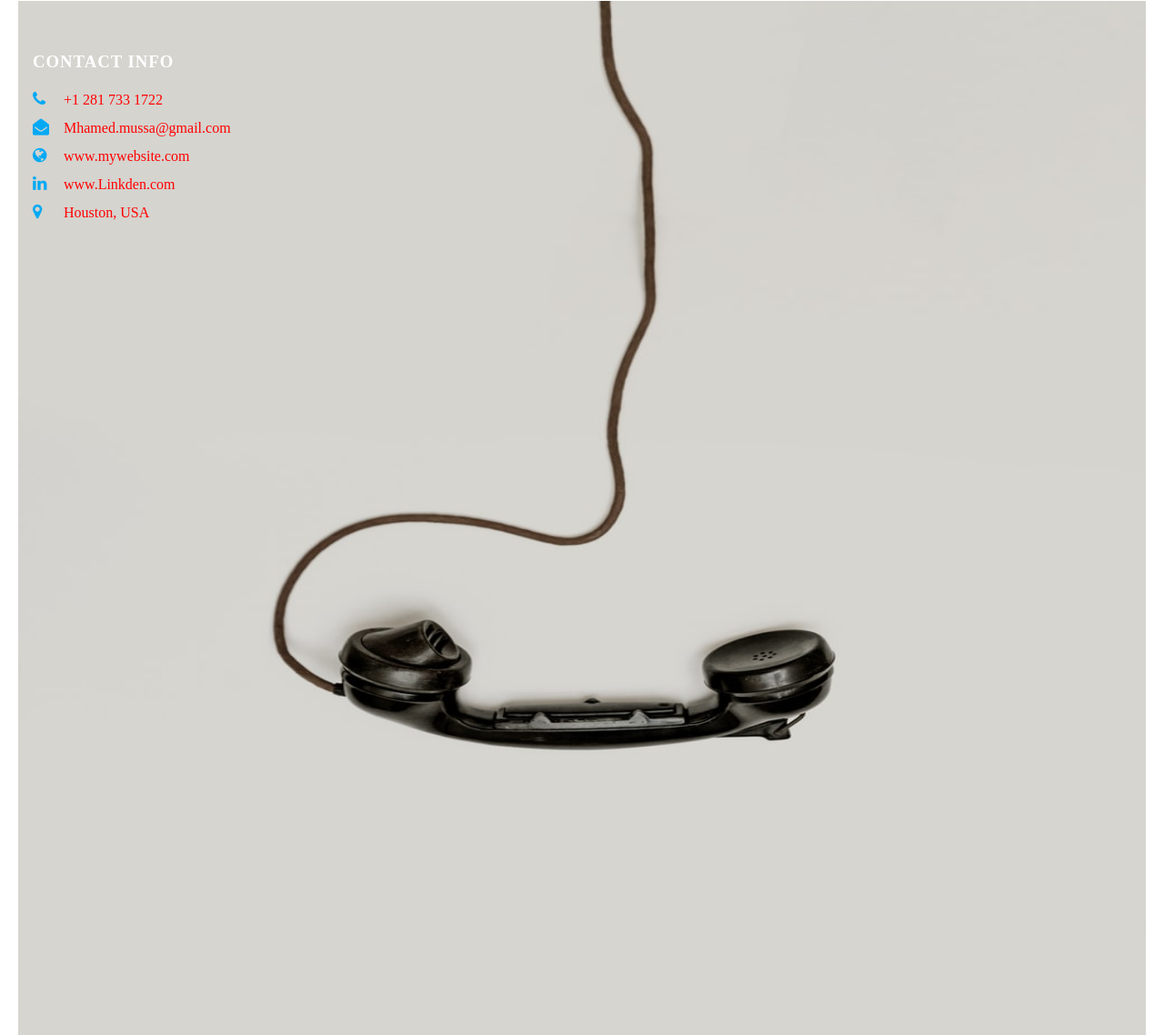
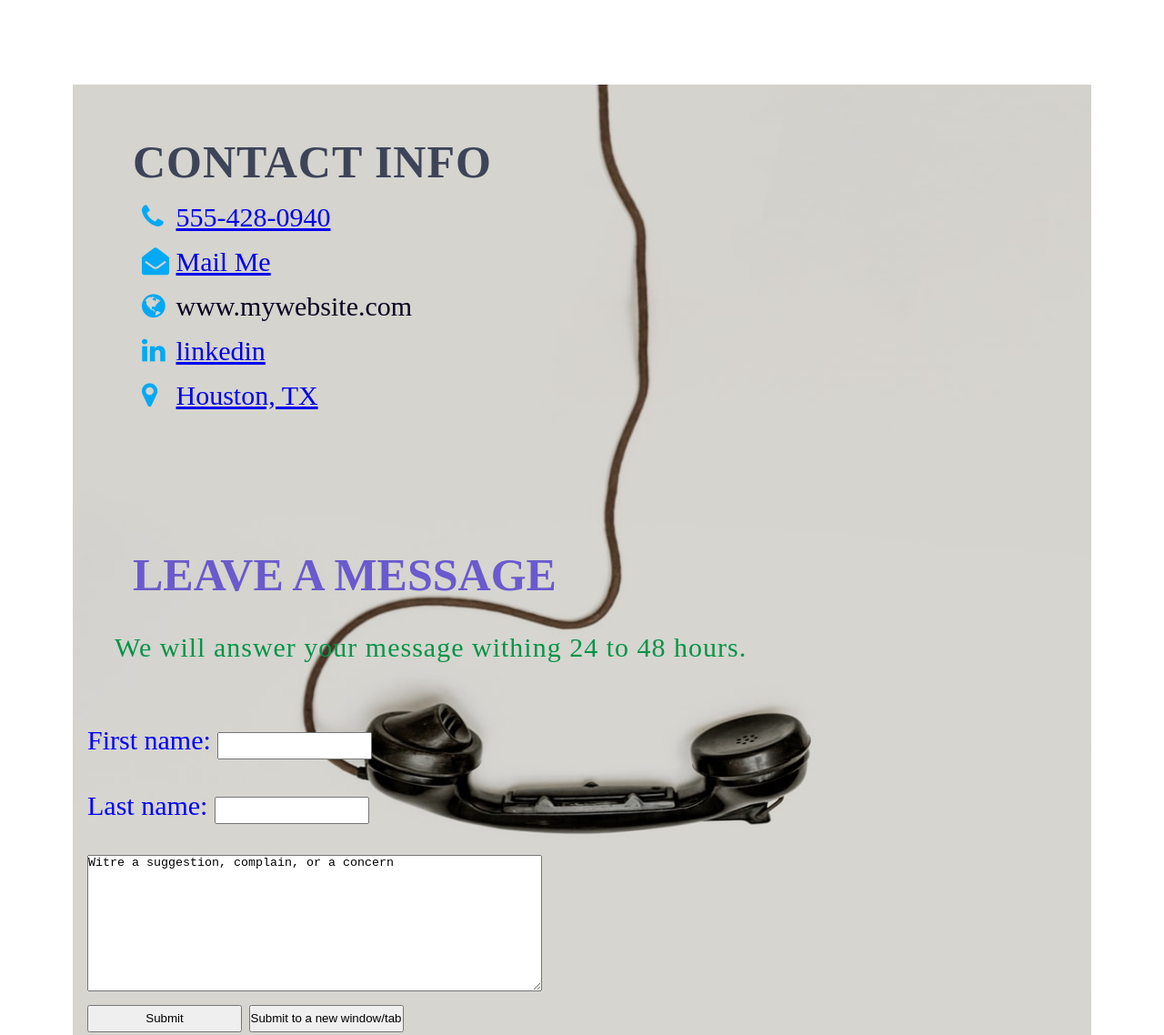
Before and after one commit to MDarmussa/90-s-Style-Website-, a plain HTML site: page pages/contact.html in a window 1280 px wide. Shown: the part 147-1285 px from the top of the page at 91% size. Drawn offline with Linux system fonts and the light colour scheme.

Commit message:
updating contacing file

```diff
--- a/pages/contact.html
+++ b/pages/contact.html
@@ -22,22 +22,24 @@
                     </ul>
                </div>
                <div class="right-side">
-                    <div>Mohammad Darmussa contact</div>
+                    <div>Mohammad Darmussa</div>
                </div>
           </div>
      </div>
 
      <div class="contact-content">
+
           <div class="contactInfo">
                <h3 class="title">Contact Info</h3>
                <ul>
                     <li>
                          <span class="icon"><i class="fa fa-phone" aria-hidden="true"></i></i></span>
-                         <span class="text">+1 281 733 1722</span>
+                         <span class="text"><a href="tel:5554280940">555-428-0940</a></span>
+
                     </li>
                     <li>
                          <span class="icon"><i class="fa fa-envelope-open" aria-hidden="true"></i></span>
-                         <span class="text">Mhamed.mussa@gmail.com</span>
+                         <span class="text"><a href="mailto:mhamed.mussa@gmail.com">Mail Me</a></span>
                     </li>
                     <li>
                          <span class="icon"><i class="fa fa-globe" aria-hidden="true"></i></span>
@@ -45,13 +47,28 @@
                     </li>
                     <li>
                          <span class="icon"><i class="fa fa-linkedin" aria-hidden="true"></i></span>
-                         <span class="text">www.Linkden.com</span>
+                         <span class="text"><a href="https://www.linkedin.com/in/m-darmussa-9292aa187/">linkedin</a></span>
                     </li>
                     <li>
                          <span class="icon"><i class="fa fa-map-marker" aria-hidden="true"></i></span>
-                         <span class="text">Houston, USA</span>
+                         <span class="text"><a href="https://goo.gl/maps/5x6UsVLNq2NA3DNW8">Houston, TX</a></span>
                     </li>
-               </ul>
+               </ul><br><br><br><br>
+
+          <h2>Leave a Message</h2><br>
+
+          <p>We will answer your message withing 24 to 48 hours.</p>
+          <br><br>
+          <form action="/action_page.php">
+               <label for="fname">First name:</label>
+               <input type="text" id="fname" name="fname"><br><br>
+               <label for="lname">Last name:</label>
+               <input type="text" id="lname" name="lname"><br><br>
+               <textarea name="message" style="width: 500px;px; height: 150px;px;">Witre a suggestion, complain, or a concern</textarea>
+               <br>
+               <input type="submit" value="Submit">
+               <input type="submit" formtarget="_blank" value="Submit to a new window/tab">
+          </form>
           </div>
 
      </div>
--- a/style/styles.css
+++ b/style/styles.css
@@ -1,3 +1,5 @@
+
+
 /* master style */
 
 *
@@ -10,6 +12,7 @@
 {
      display: grid;
      grid-template-columns: 1fr;
+     margin: 2em;
 }
 
 /* nav bar - left side*/
@@ -78,14 +81,13 @@
      grid-row-end: 3;
      grid-column-start: 1;
      grid-column-end: 3;
-     padding: 1em;
+     padding: 5em;
      background-repeat: no-repeat;
      background-size: 100% 100%;
-     border: 1px solid rgba(red, green, blue, alpha);
+     /* border: 1px solid rgba(red, green, blue, alpha); */
      height: 1335px;
-     margin: 20px;
+     margin: 5em;
      font-family: cursive;
-     /* margin-right: 50px; */
 
 }
 .home-content p
@@ -109,7 +111,7 @@
      background-size: 100% 100%;
      border: 1px solid rgba(red, green, blue, alpha);
      height: 1335px;
-     margin: 20px;
+     margin: 5em;
      font-family: cursive;
 }
 .aboutme-content h2
@@ -137,20 +139,21 @@
      background-size: 100% 100%;
      border: 1px solid rgba(red, green, blue, alpha);
      height: 1335px;
-     margin: 20px;
+     margin: 5em;
 }
 
 .contactInfo
 {
      padding-top: 40px;
+     font-size: 30px;
 }
 .title
 {
-    color: #fff;
+    color:rgb(62, 68, 88);
     text-transform: uppercase;
-    font-weight: 600;
     letter-spacing: 1px;
-    margin-bottom: 20px;
+    margin-left: 1em;
+    font-size: 50px;
 }
 .contactInfo ul
 {
@@ -160,18 +163,46 @@
 {
      position: relative;
      list-style: none;
-     margin: 10px 0;
+     margin: 15px 0;
      cursor: pointer;
 }
 .contactInfo ul li .icon
 {
      display: inline-block;
      width: 30px;
-     font-size: 18px;
+     font-size: 30px;
      color: #03a9f4;
+     margin-left: 2em;
 }
 .contactInfo ul li span
 {
-     color:red;
+     color:rgb(9, 3, 31);
      font-weight: 300;
 }
+
+.contact-content h2
+{
+     color: slateblue;
+     font-size: 50px;
+     margin-left: 1em;
+     text-transform: uppercase;
+}
+.contact-content p
+{
+     color: rgb(7, 148, 71);
+     font-size: 30px;
+     margin-left: 1em;
+     letter-spacing: 1px;
+}
+.contact-content
+{
+     color: blue;
+}
+.contact-content input
+{
+     width: 170px;
+     height: 30px;
+}
+
+
+/* page4 hobbies */
```
Also changed, not shown: pages/hobby.html (+1 -1 lines).
